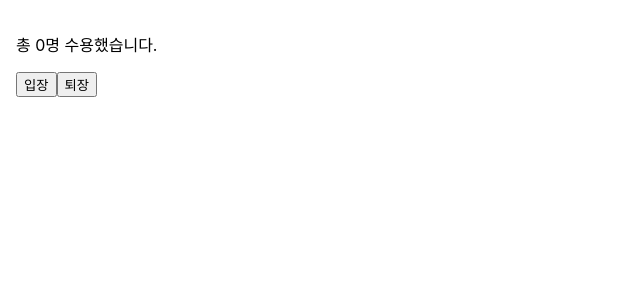
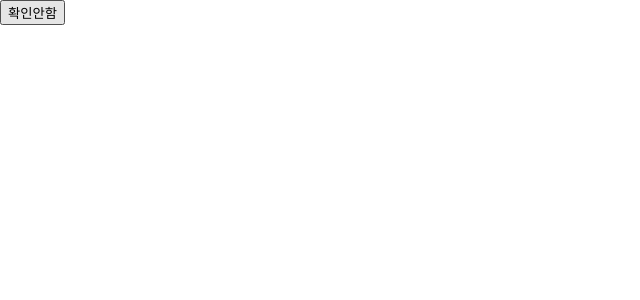
Before and after one commit to 5o-hyun/react-firstmet, a React (Create React App) app in the folder myapp/: page / in a window 1280 px wide. Shown: the top 300 px of the page, without its empty margins (0-640 px from the left). Built offline with nearby package versions, Linux system fonts and the light colour scheme.

Commit message:
Feat: 클릭 이벤트 처리하기(클래스컴포넌트)

```diff
--- /dev/null
+++ b/myapp/src/chapter08/ConfirmButton.jsx
@@ -0,0 +1,30 @@
+import React from "react";
+
+class ConfirmButton extends React.Component {
+  constructor(props) {
+    super(props);
+    // 1. 확인여부를 저장하기위해 state에 isConfirm이라는 변수를 가지고있으며 초기값은 false
+    this.state = {
+      isConfirm: false,
+    };
+
+    this.handleConfirm = this.handleConfirm.bind(this); // 3. bind로 처리
+  }
+
+  // 2. 버튼에 클릭이벤트를 처리하기위해 이벤트핸들러로 handleConfirm이라는 함수를 만들어 넣어줌
+  handleConfirm() {
+    this.setState((prevState) => ({
+      isConfirm: !prevState.isConfirm,
+    }));
+  }
+
+  render() {
+    return (
+      <button onClick={this.handleConfirm} disabled={this.state.isConfirm}>
+        {this.state.isConfirm ? "확인함" : "확인안함"}
+      </button>
+    );
+  }
+}
+
+export default ConfirmButton;
--- a/myapp/src/index.js
+++ b/myapp/src/index.js
@@ -1,22 +1,14 @@
 import React from "react";
 import ReactDOM from "react-dom/client";
 import "./index.css";
-import App from "./App";
 import reportWebVitals from "./reportWebVitals";
-import Library from "./chapter03/Library";
-import Clock from "./chapter04/Clock";
-import CommentList from "./chapter05/CommentList";
-import NotificationList from "./chapter06/NotificationList";
-import Accommodate from "./chapter07/Accommodate";
+import ConfirmButton from "./chapter08/ConfirmButton";
 
 const root = ReactDOM.createRoot(document.getElementById("root"));
 root.render(
   // <React.StrictMode>
-  <Accommodate />
+  <ConfirmButton />
   // </React.StrictMode>
 );
 
-// If you want to start measuring performance in your app, pass a function
-// to log results (for example: reportWebVitals(console.log))
-// or send to an analytics endpoint. Learn more: https://bit.ly/CRA-vitals
 reportWebVitals();
```
